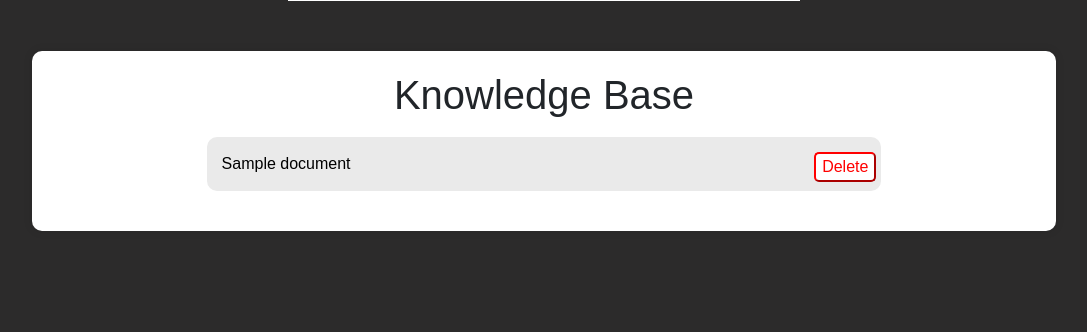
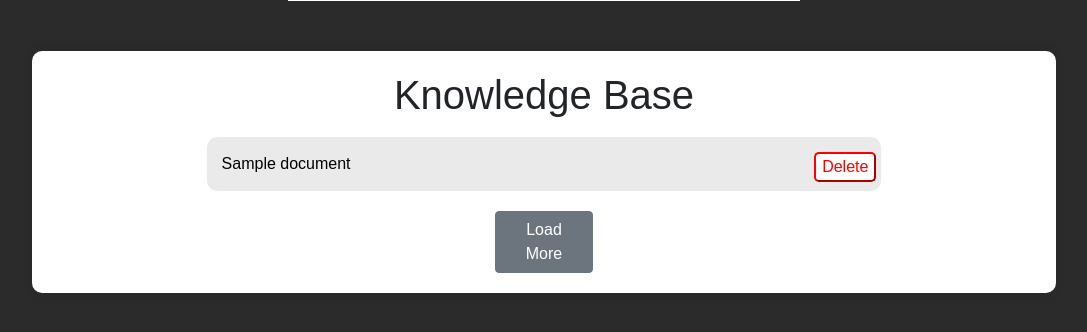
Before and after one commit to ThanosM97/RAGPal, a Flask app: template templates/view.html in a window 1280 px wide. Shown: the part 104-436 px from the top of the page, without its empty margins (96-1183 px from the left). Run offline with Flask 3, Linux system fonts and the light colour scheme; the template is opened without the code that fills it: most values are stand-ins (such as "Sample title", 1, 10 or a date in 2020).

Commit message:
Add load more button in /view

```diff
--- a/app.py
+++ b/app.py
@@ -121,7 +121,7 @@ def generation(
         The generated response as a string.
     """
     # Formatting instruction
-    instruction = ("You are a virtual assistant. " +
+    instruction = ("You are a multilingual virtual assistant. " +
                    "Respond using Markdown if formatting is needed. ")
 
     if relevant_documents is None:  # RAG functionality disabled
@@ -133,8 +133,8 @@ def generation(
             "Do not justify your answers. " +
             "Forget the information you have outside of context." +
             "If the answer to the question is not provided in the context, " +
-            "say I don't know the answer to this question." +
-            "Do not mention that context is provided to the user. " +
+            "say I don't know the answer to this question in the appropriate" +
+            "language. Do not mention that context is provided to the user. " +
             "Based on these instructions, and the relevant context, " +
             "Answer the following question:")
 
@@ -261,10 +261,14 @@ def view() -> str:
             return Response(
                 "Document is not in the Knowledge Base.", status=404)
 
+    # Default limit
+    limit = int(request.args.get('limit')) if 'limit' in request.args else 10
+
     scroll_results = qdrant.scroll(
         collection_name="Knowledge Base",
         with_vectors=False,
-        with_payload=True
+        with_payload=True,
+        limit=limit
     )[0]
     documents = [(record.id, record.payload["short_desc"])
                  for record in scroll_results]
--- a/static/scripts/view.js
+++ b/static/scripts/view.js
@@ -30,3 +30,12 @@ $(document).ready(function () {
         deleteDoc(documentId);
     });
 });
+
+// onClick event listener for load more button
+$(document).ready(function () {
+    $('#load-more-btn').on('click', function () {
+        var old_limit = parseInt($("#documents").find("div:last").find("button").attr("id"));
+        var new_limit = old_limit + 10;
+        window.location.href = "/view?limit=" + new_limit
+    });
+});
--- a/static/styles/view.css
+++ b/static/styles/view.css
@@ -55,3 +55,9 @@ h1 {
     border-radius: 5px;
     background-color: white;
 }
+
+#load-more-btn {
+    position: relative;
+    width: 10%;
+    left: 45%;
+}
--- a/templates/view.html
+++ b/templates/view.html
@@ -32,6 +32,7 @@
             </div>
             {% endfor %}
         </div>
+        <button class="btn btn-secondary" id="load-more-btn">Load More</button>
     </div>
     <script src="{{ url_for('static',filename='scripts/view.js') }}"></script>
 </body>
```
